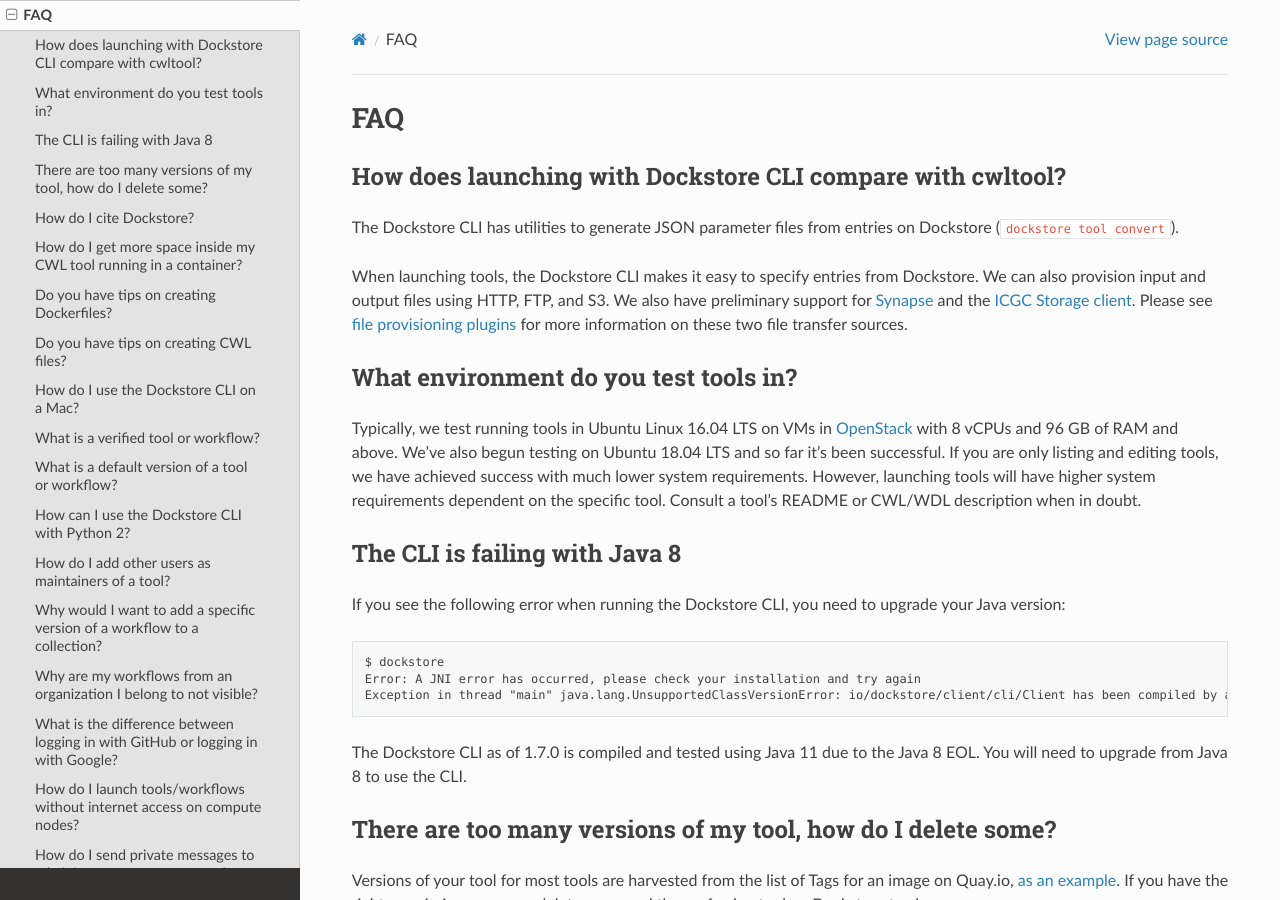
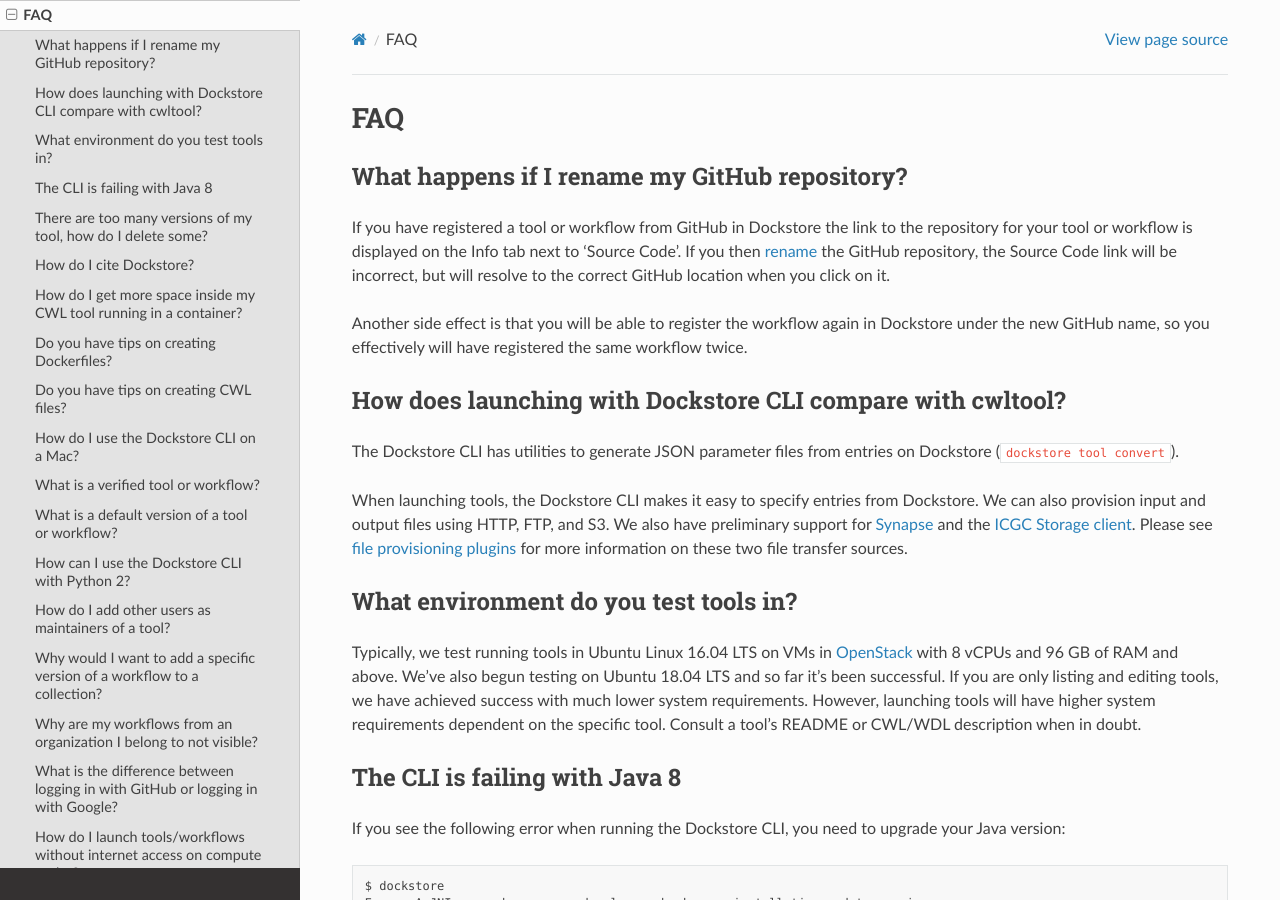
Before and after one commit to dockstore/dockstore-documentation, a Sphinx documentation site: the page built from docs/faq.rst, in a window 1280 px wide and 900 px high. Built offline with Sphinx 7.4.7 and the Read the Docs theme 2.0.0, drawn with Linux system fonts in a browser that asks for light colours.

Commit message:
explain what renaming a repository does

```diff
--- a/docs/faq.rst
+++ b/docs/faq.rst
@@ -1,5 +1,19 @@
 FAQ
 ===
+
+What happens if I rename my GitHub repository?
+----------------------------------------------
+
+If you have registered a tool or workflow from GitHub in Dockstore the
+link to the repository for your tool or workflow is displayed on the
+Info tab next to 'Source Code'. If you then `rename <https://docs.github.com/en/github/administering-a-repository/renaming-a-repository>`__
+the GitHub repository, the Source Code link will be incorrect, but
+will resolve to the correct GitHub location when you click on it.
+
+Another side effect is that you will be able to register the workflow
+again in Dockstore under the new GitHub name, so you effectively
+will have registered the same workflow twice.
+
 
 How does launching with Dockstore CLI compare with cwltool?
 -----------------------------------------------------------
```
